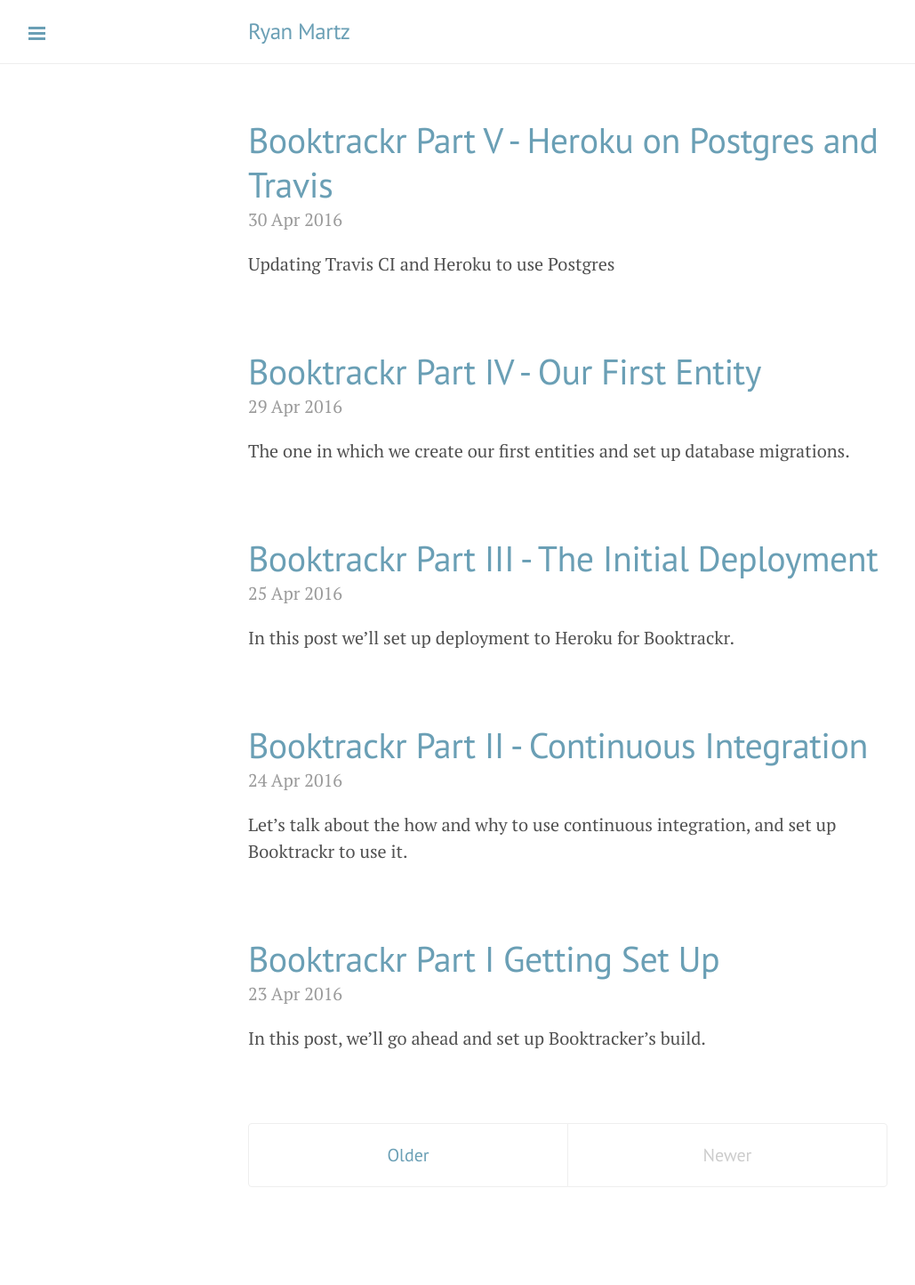
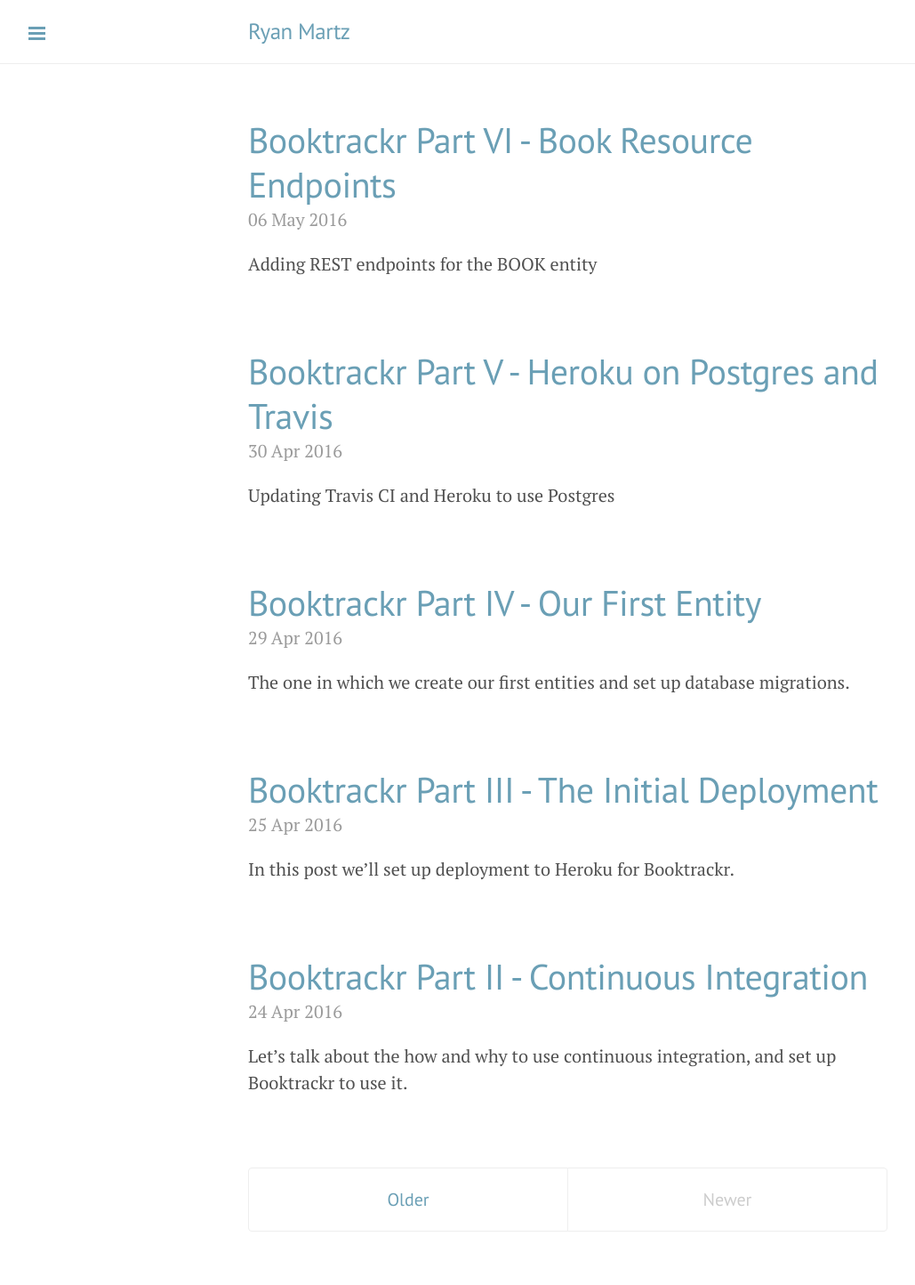
Before and after one commit to rpmartz/rpmartz.github.io, a Jekyll site: the page built from index.html, in a window 1280 px wide. Shown: the whole page at 89% size, without its empty margins (1-1030 px from the left). Built offline with Jekyll 4.4.1, drawn with Linux system fonts in a browser that asks for light colours; nearby versions of some CDN libraries; the list of posts is cut into pages by our own code; comment, search, counter and statistics services are not loaded; before the commit the page ends 1394 px from its top, so only the background shows below that; part of the change alters nothing that is shown.

Commit message:
publish part VI

````diff
--- a/_posts/2016-05-01-booktrackr-part-06-book-endpoints.md
+++ b/_posts/2016-05-01-booktrackr-part-06-book-endpoints.md
@@ -2,9 +2,9 @@
 layout: post
 title: Booktrackr Part VI - Book Resource Endpoints
 excerpt: Adding REST endpoints for the BOOK entity
-date: 2016-05-02
+date: 2016-05-06
 comments: true
-published: false
+published: true
 ---
 
 We're finally at the point that we can start building out some functionality of our application. In this installment of the Booktrackr series, we'll create REST endpoints for the `Book` entity along with unit and integration tests.
@@ -19,7 +19,7 @@ In order to perform those CRUD operations, we'll need a way to access the databa
 
 ```java
 @Repository
-public interface BookRepository extends JpaRepository<Book, Long> {
+public interface BookRepository extends JpaRepository<Book, UUID> {
 }
 ```
 
@@ -31,7 +31,7 @@ I should also note that it allows you to add methods to the interface and can ge
 
 I like to put a service layer in between data access code and controllers. While not strictly necessary, I like it for two main reasons:
 
-* Performing database access from a controller requires you to open a database connection for the duration of the web request, when in reality the database connection only needs to be open for however long it takes to actually read or write the needed entities.
+* Performing database access from a controller requires you to open a database connection for the duration of the web request, when in reality the database connection only needs to be open for however long it takes to actually read or write the needed entities. There's no point in tying up database connections longer than they're needed for.
 * Performing domain access in a separate class allows encapsulation of the data fetching logic. For example, suppose that our app is popular enough that the amount of users puts some load on the database. A popular way to alleviate that is to cache the data in memory, and only fetch data from the database if the data is not in the cache. The service is a good place to put that caching logic to keep classes focused...controllers should receive and respond to web requests, and data access code should talk to the database, so the service is a nice middle layer to keep those two layers nice and clean.
 
 Here's what our `BookService` looks like:
@@ -115,7 +115,7 @@ Others have written about testing _ad nauseam_, so I don't want to get too deepl
 
 We have two options to unit test the controller. One is to treat it as a Plain Old Java Object (POJO), and inject mock implementations of `BookService`, its one dependency, and verify that it returns the list of `Book` objects that the `BookService` returns. The test would involve creating a new controller and testing it, e.g. `BookController controller = new BookController(bookService);`, and then invoking the `getAllBooks()` method.
 
-The upside of this approach is that it keeps the test simple, and fast. The downside is that that isn't how this method is actually invoked. In real life, this method will be invoked by Spring MVC in response to HTTP requests to the path `/books`. Our method is simple, but other methods will take JSON as input or may use validation rules invoked by Spring that we'd like to test.
+The upside of this approach is that it keeps the test simple, and fast. The downside is that that isn't how this method is actually invoked. In real life, this method will be invoked by Spring MVC in response to HTTP requests to the path `/books`. Our `getAllBooks()` method is simple right now, but other methods will take JSON as input or may use validation rules invoked by Spring that we'd like to test.
 
 Luckily, the good folks at Spring have provided some really nice and constantly-improving utilities for testing Spring web apps and Spring Book applications.
 
@@ -170,16 +170,71 @@ public class BookControllerTest {
 
 Note that you'll have to add the Jayway `json-test` library as a `testCompile` dependency in order to make assertions about the response JSON.
 
-You can see that we're still using a mock `BookService` by way of the Mockito testing library to keep the test reasonably fast. The test is still slower than a pure unit test, but faster than a test that requires a full-on Spring container to be stood up and requires real database access. In exchange for a slightly slower test, we get to actually send HTTP requests to our controller to make sure that the request mappings and request types are correct, and that Spring correctly serializes the response to JSON.
+You can see that we're still using a mock `BookService` by way of the Mockito testing library to keep the test reasonably fast. The test is still slower than a pure unit test, but faster than a test that requires a full-on Spring container to be stood up and requires real database access. In exchange for a slightly slower test, we get to actually send HTTP requests to our controller to make sure that the request mappings and request types are correct, and that Spring correctly serializes the response(s) to JSON.
 
 ### Integration Tests
 
 `BookControllerTest` is a kind of unit-test-on-steroids that's better than a unit test, but not quite a full integration test. Integration tests are more comprehensive than unit tests; they can test that all of your Spring annotations and configuration are doing what you expect, that your application can talk to the database, etc.
 
-There's a lot of testing value in integration testing, arguably more so than in unit testing since integration tests more closely approximate how the application will work in production. The drawback of integration tests is that they're slower than unit tests because the entire application, including the Spring context, has to start up, and they talk to the database, which adds additional latency. You can, however, delegate integration tests to your continuous integration server so that developers can just run unit tests.
+There's a lot of value in integration testing, arguably more so than in unit testing since integration tests more closely approximate how the application will work in production. The drawback of integration tests is that they're slower than unit tests because the entire application, including the Spring context, has to start up, and they talk to the database, which adds additional latency.
 
+Because of this, I like to make sure that an application has integration tests and then let the CI server run those. Most of the time, developers can just run the unit tests on their local machine, which should run pretty quickly, and that keeps their feedback loop quick. But the CI server can run the integration tests on every commit, which also makes sure that the integration test suite is run often but does not slow down the development process.
 
+#### Setting Up
 
+We have a few changes we need to make to be able to run our integration tests in a different build phase than our unit tests. I followed Petri Kainulainen's [getting started with integration testing and Gradle](http://www.petrikainulainen.net/programming/gradle/getting-started-with-gradle-integration-testing/) guide with no issues. This allows you to run unit tests during Gradle's `test` phase and integration tests during Gradle's `integrationTest` phase of the build lifecycle, so you can run your unit tests locally and let Travis or some other CI server run your integration tests.
 
-- had to add jayway to testCompile classpath
-- difference between integration testing and unit testing for controllers
+```java
+@RunWith(SpringJUnit4ClassRunner.class)
+@SpringApplicationConfiguration(classes = BooktrackrApplication.class)
+@WebAppConfiguration
+@Sql("/integration-test-data.sql")
+public class BookControllerIntTest {
+
+    @Autowired
+    private WebApplicationContext webApplicationContext;
+
+    private MockMvc mockMvc;
+
+    @Before
+    public void setUp() {
+        mockMvc = MockMvcBuilders.webAppContextSetup(webApplicationContext)
+                .build();
+    }
+
+    @Test
+    public void testGetAllBooks() throws Exception {
+
+        mockMvc.perform(get("/books")).andExpect(status().isOk())
+                .andExpect(content().contentType(MediaType.APPLICATION_JSON_UTF8))
+                .andExpect(jsonPath("$[0].title").value("1984"))
+                .andExpect(jsonPath("$[1].title").value("The Great Gatsby"))
+                .andDo(print());
+    }
+```
+
+You can see that this is very similar to the `BookControllerTest` unit test, except for some class level annotations and the use of the `webAppContextSetup()` method in the `setUp()` method.
+
+Although they look very close, the `BookControllerIntTest` sets up a full Spring application context and requires an actual Postgres database running to connect to, and insert the data found in `integration-test-data.sql`.
+
+### What and How to Test
+
+Here's another area that multiple people have earned PhDs and/or published series of books over, so a paragraph or two could never give it justice. Testing is important, and critical to having a quality test suite is having quality tests, meaning that there's good test coverage for the conditions that are important for your application to handle. _Good test coverage_ and _conditions that are important for an application to handle_ are subjective based on the kind of application. For some applications, such as medical devices or industrial controls, anything other than a negligible defect rate is unacceptable. For others, bugs really only result in annoyed users, which are not a good but nowhere near as serious as loss of life or property.
+
+That being said, I like to have a pretty comprehensive unit test suite that tests as many conditions as possible given the time available along with integration tests that check that everything else works. Integration tests are also a good place for bounds checks, such as if you want to test retrieving entities before a certain date and ensure that an entity wth a timestamp of 1 second before midnight on the cutoff date is appropriately included or excluded.
+
+### Updates to the `Book` Entity
+
+If you look at the pull request for this post, you'll see that I've changed the primary key type of the `Book` entity from `Long` to a `UUID`. Typically you'll see numeric primary keys, but using a `UUID` prevents an attacker from enumerating entities in URL paths. It can also help alleviate some challenges related to test data and using sequences.
+
+## Wrap Up
+
+In this installment of the Booktrackr series we implemented endpoints for the `Book` entities along with unit and integration tests for the controller. We updated our Gradle build to separate the unit tests and integration tests into different phases so that we could allow the CI server to run the integration test suite.
+
+Next time, we'll see how to use some tools to generate documentation of your REST endpoints.
+
+### Resources
+
+* [Part VI Pull Request](https://github.com/rpmartz/booktrackr/pull/5/files)
+* [Mockito](http://mockito.org/)
+* [Spring Boot Test Documentation](https://docs.spring.io/spring-boot/docs/current/reference/html/boot-features-testing.html)
````
